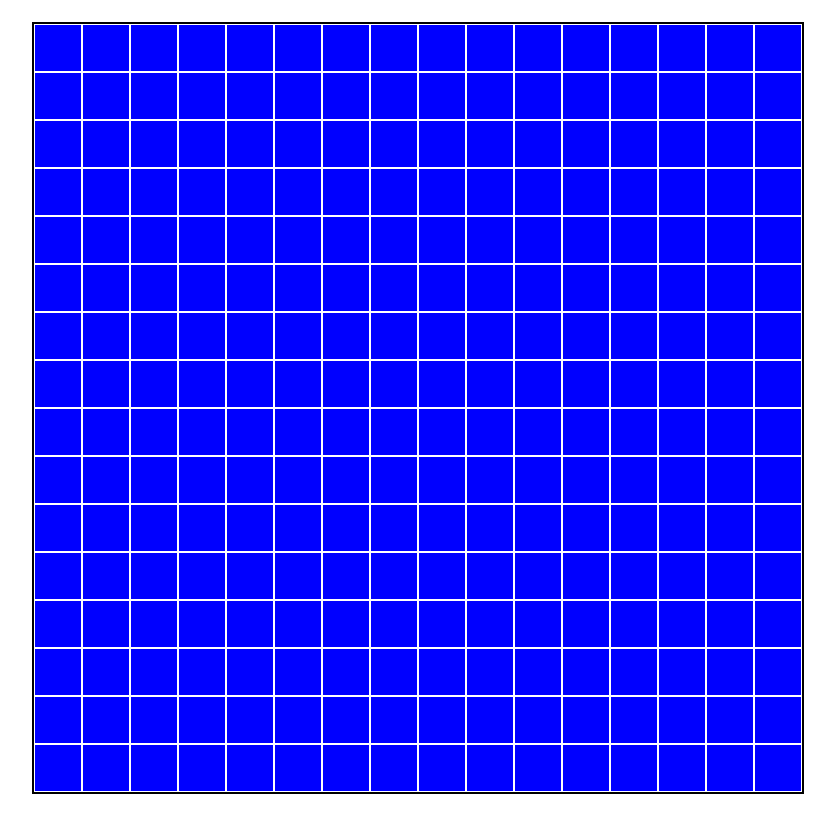
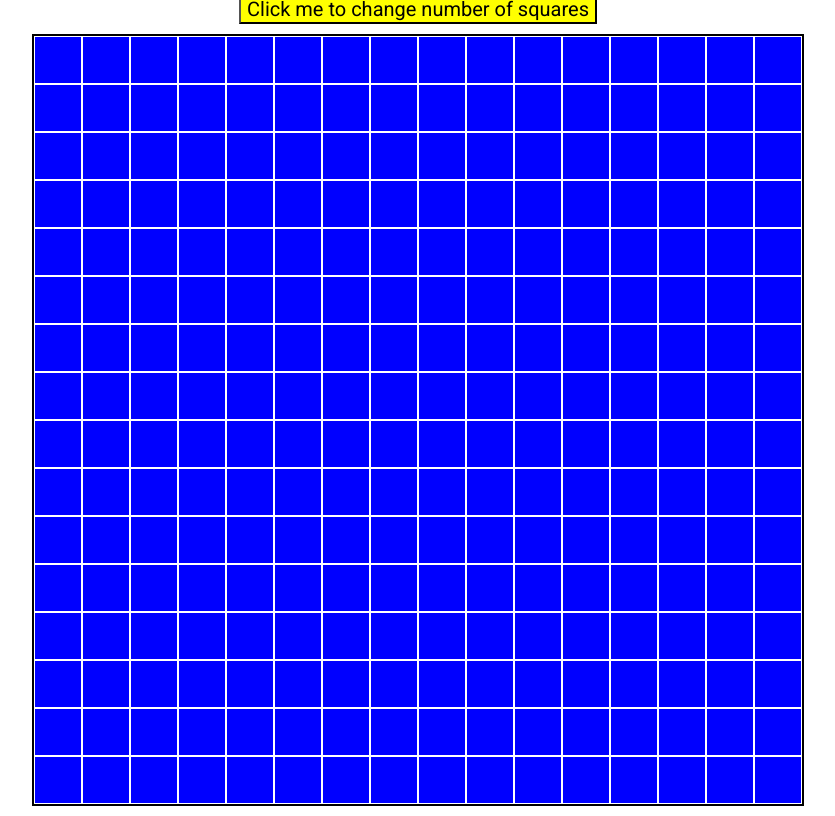
Before and after one commit to filipkk78/etch-a-sketch, a plain HTML site: page index.html in a window 1280 px wide. Shown: the whole page, without its empty margins (222-1057 px from the left). Drawn offline with Linux system fonts and the light colour scheme.

Commit message:
Add a button for changing canvas dimensions

```diff
--- a/index.html
+++ b/index.html
@@ -7,6 +7,7 @@
     <link rel="stylesheet" href="style.css">
 </head>
 <body>
+    <button id="btn">Click me to change number of squares</button>
     <div id="container">
 
     </div>
--- a/style.css
+++ b/style.css
@@ -1,9 +1,13 @@
+@import url('https://fonts.googleapis.com/css2?family=Roboto:ital,wght@0,100;0,300;0,400;0,500;0,700;0,900;1,100;1,300;1,400;1,500;1,700;1,900&display=swap');
 body {
     display: flex;
     justify-content: center;
     align-items: center;
     height: 100vh;
     overflow: hidden;
+    flex-direction: column;
+    gap: 10px;
+    margin: 0;
 }
 #container {
     display: flex;
@@ -20,3 +24,8 @@ body {
     background-color: blue;
     border: 1px solid white;
 }
+#btn {
+    background-color: yellow;
+    font-family:'Roboto', Courier, monospace;
+    font-size: 20px;
+}
```
